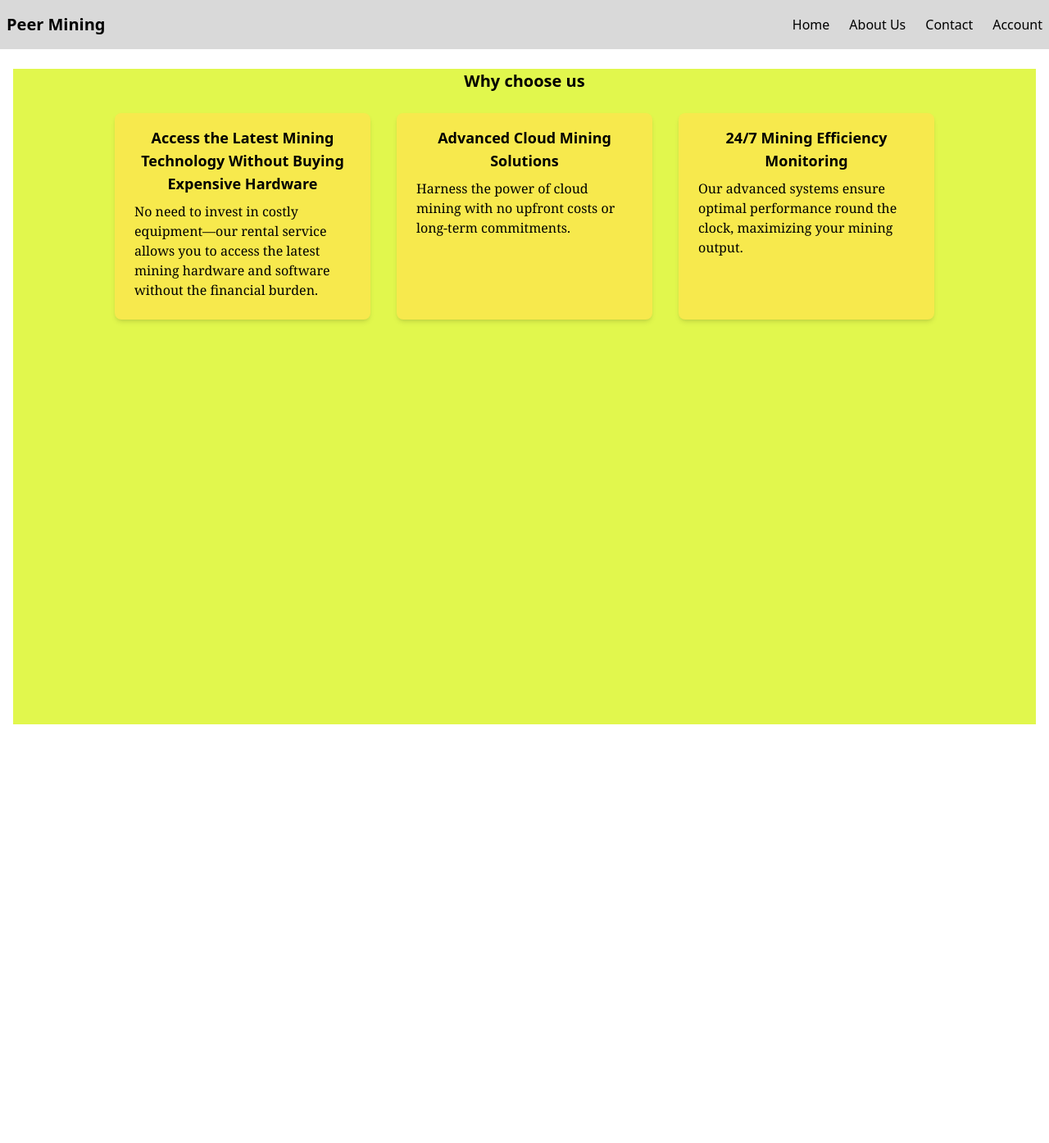
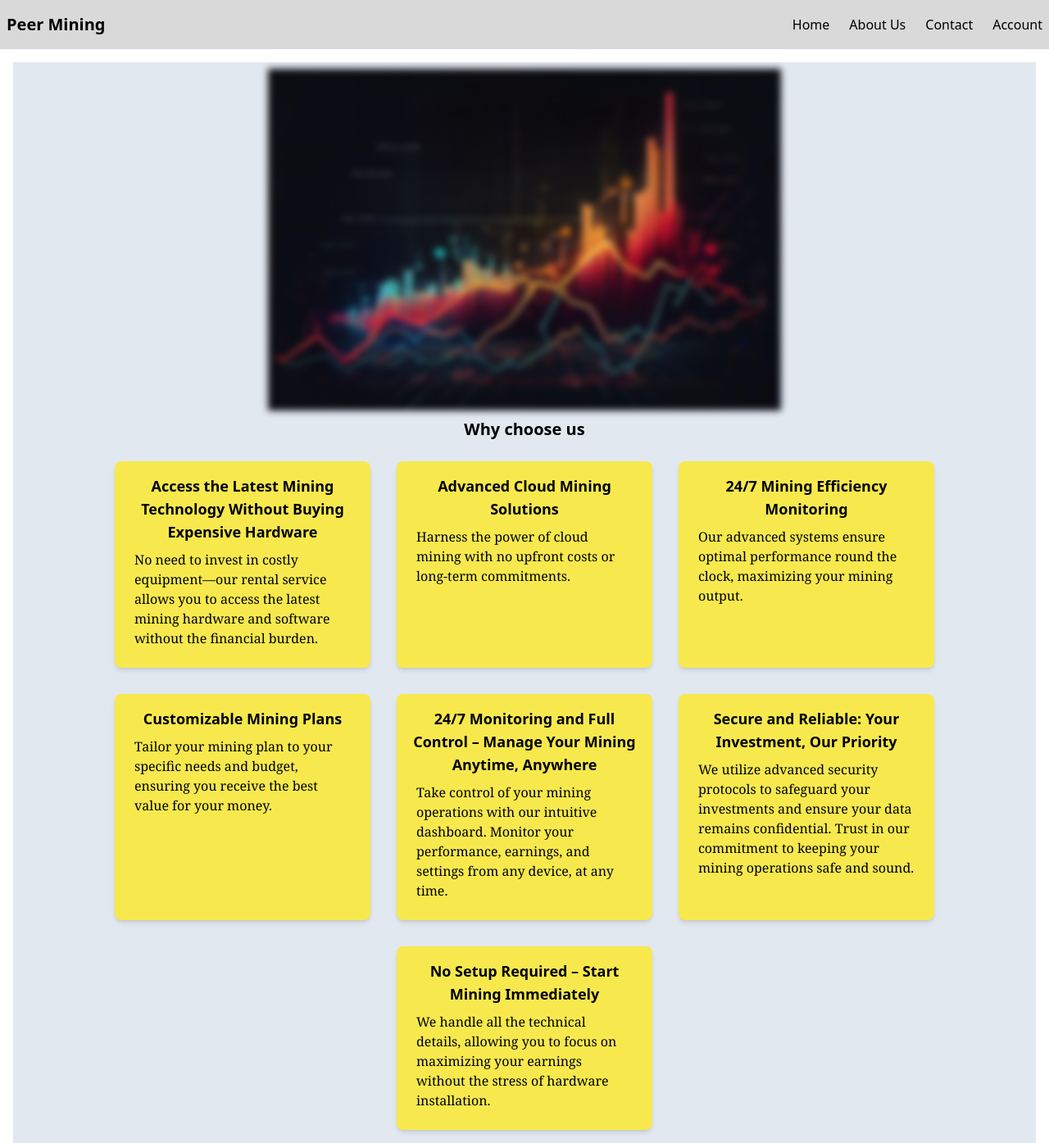
Before and after one commit to Pe-te-r/crypto-site, a React (Vite) app: page /about in a window 1280 px wide. Shown: the whole page at 82% size. Before the commit the page ends 884 px from the top, so only its background shows below. Built offline with nearby package versions, Linux system fonts and the light colour scheme.

Commit message:
contact start

```diff
--- a/src/App.jsx
+++ b/src/App.jsx
@@ -3,6 +3,7 @@ import { createBrowserRouter, RouterProvider } from 'react-router-dom';
 import Home from './pages/Home';
 import Layout from './components/Layout';
 import About from './pages/About';
+import Contact from './pages/Contact';
 
 // Define your routes with Layout as the wrapper
 const router = createBrowserRouter([
@@ -17,7 +18,12 @@ const router = createBrowserRouter([
       {
         path:'/about',
         element: <About/>
+      },
+      {
+        path:'/contact',
+        element: <Contact/>
       }
+
       // {
       //   path: '/about',
       //   element: <About />, // About Us is displayed under the NavBar
--- a/src/components/NavBar.tsx
+++ b/src/components/NavBar.tsx
@@ -15,6 +15,7 @@
 
 import React, { useState } from 'react';
 import { IoMenuSharp } from 'react-icons/io5';
+import { Link } from 'react-router-dom';
 
 const NavBar = () => {
   // State to control the visibility of the menu
@@ -36,10 +37,10 @@ const NavBar = () => {
         </div>
         {/* Full menu for screens larger than 850px */}
         <div className='hidden md:flex space-x-6'>
-          <a href="#" className='hover:text-blue-500 hover:underline'>Home</a>
-          <a href="#" className='hover:text-blue-500 hover:underline'>About Us</a>
-          <a href="#" className='hover:text-blue-500 hover:underline'>Contact</a>
-          <a href="#" className='hover:text-blue-500 hover:underline'>Account</a>
+          <Link to='/' className='hover:text-blue-500 hover:underline'>Home</Link>
+          <Link to='/about' className='hover:text-blue-500 hover:underline'>About Us</Link>
+          <Link to='/contact' className='hover:text-blue-500 hover:underline'>Contact</Link>
+          <Link to='/account' className='hover:text-blue-500 hover:underline'>Account</Link>
         </div>
       </div>
 
@@ -50,30 +51,26 @@ const NavBar = () => {
         }`}
       >
         <div className="flex flex-col bg-[#D9D9D9] p-2 space-y-4">
-          <a
-            href="#"
+          <Link to='/'
             className='bg-white text-black py-2 px-4 w-full text-center rounded-lg hover:bg-blue-100 hover:shadow-md transition'
           >
             Home
-          </a>
-          <a
-            href="#"
+          </Link>
+          <Link to='/about'
             className='bg-white text-black py-2 px-4 w-full text-center rounded-lg hover:bg-blue-100 hover:shadow-md transition'
           >
             About Us
-          </a>
-          <a
-            href="#"
+          </Link>
+          <Link to='/contact'
             className='bg-white text-black py-2 px-4 w-full text-center rounded-lg hover:bg-blue-100 hover:shadow-md transition'
           >
             Contact
-          </a>
-          <a
-            href="#"
+          </Link>
+          <Link to='/account'
             className='bg-white text-black py-2 px-4 w-full text-center rounded-lg hover:bg-blue-100 hover:shadow-md transition'
           >
             Account
-          </a>
+          </Link>
         </div>
       </div>
     </div>
--- a/src/pages/About.tsx
+++ b/src/pages/About.tsx
@@ -16,16 +16,30 @@ const About = () => {
       title: '24/7 Mining Efficiency Monitoring',
       description: 'Our advanced systems ensure optimal performance round the clock, maximizing your mining output.',
     },
+    {
+      title: 'Customizable Mining Plans',
+      description: 'Tailor your mining plan to your specific needs and budget, ensuring you receive the best value for your money.',
+    },
+    {
+      title:'24/7 Monitoring and Full Control – Manage Your Mining Anytime, Anywhere',
+      description:'Take control of your mining operations with our intuitive dashboard. Monitor your performance, earnings, and settings from any device, at any time.'
+    },
+    {
+      title:'Secure and Reliable: Your Investment, Our Priority',
+      description:'We utilize advanced security protocols to safeguard your investments and ensure your data remains confidential. Trust in our commitment to keeping your mining operations safe and sound.'
+    },
+    {
+      title:'No Setup Required – Start Mining Immediately',
+      description:'We handle all the technical details, allowing you to focus on maximizing your earnings without the stress of hardware installation.'
+    }
+
     // Add more cards as needed
   ];
   return (
-    <div className='bg-[#E1F74D] min-h-screen'>
+    <div className='bg-slate-200 min-h-screen mt-0'>
 
-    <div
-    // className='w-full h-1/2 blur-sm relative lg:w-3/4 '
-    // style={{ backgroundImage: `url(${image})`, backgroundSize: 'cover', backgroundPosition: 'center' }}
-    >
-      <a href={image}></a>
+    <div className='flex pt-2 justify-center'>
+      <img src={image} alt=" money"  className='blur-sm'/>
     </div>
     <div className=''>
       <h3 className='text-center font-bold m-2 text-[20px]'>Why choose us</h3>
--- /dev/null
+++ b/src/pages/Contact.tsx
@@ -0,0 +1,9 @@
+import React from 'react'
+
+const Contact = () => {
+  return (
+    <div>Contact</div>
+  )
+}
+
+export default Contact
```
